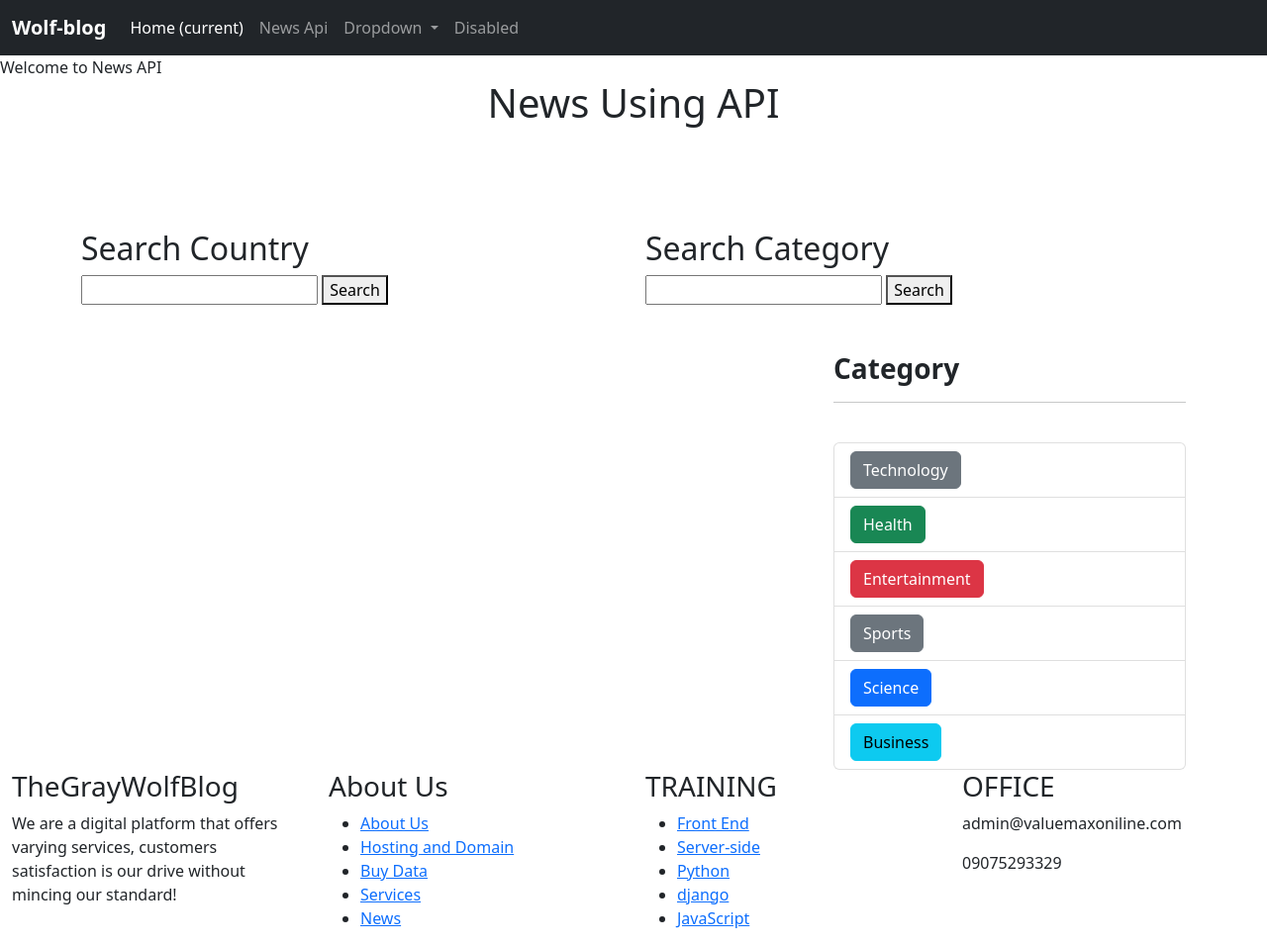
After one commit to thegraywolf123/my-first-Django-Blog-application, a Django app: page /home/ in a window 1280 px wide. The commit adds this page. Shown: the whole page at 99% size. Run offline with Django 4.2, Linux system fonts and the light colour scheme; data that the repository does not hold is empty.

Commit message:
updated css

```diff
--- a/blogapp/urls.py
+++ b/blogapp/urls.py
@@ -1,5 +1,5 @@
-from xml.dom.minidom import Document
-from django.urls import path
+from django.urls import path, include
+# from .views import index, home_api, post_single
 from .import views
 from blogproject.settings import DEBUG, STATIC_URL, STATICFILES_DIR, MEDIA_URL,MEDIA_ROOT
 from django.conf import settings
@@ -10,9 +10,11 @@ app_name = 'blog'
 
 urlpatterns = [
 
-    path('', views.home, name='homepage'),
-    path('<slug:post>/', views.post_single, name='post_single'),
+    path('', views.index, name ='index'),
+    path('home/', views.home,name = 'home'),
+    path('<slug:post>/', views.post_single, name ='post_single'),
 ]
+
 if DEBUG:
     urlpatterns += static(STATIC_URL, document_root = STATICFILES_DIR)
     urlpatterns += static(MEDIA_URL, document_root = MEDIA_ROOT )
--- a/blogapp/views.py
+++ b/blogapp/views.py
@@ -1,13 +1,34 @@
+from unicodedata import category
+from urllib import response
 from django.shortcuts import render, get_object_or_404
 from .models import Post
+import requests
+import json
+API_KEY ='0e9468e8f6364465befd5ed4809bd80a'
 
 # Create your views here.
 
-def home(request):
+def index(request):
     # all_posts = Post.newmanager.all()
     all_posts = Post.objects.all()
-    return render(request,'index.html',{'posts' : all_posts })
+    return render(request,'index.html', {'posts' : all_posts })
 
 def post_single(request, post):
     post = get_object_or_404(Post, slug=post, status='published')
     return render(request, 'single.html', {'post': post})
+
+def home(request):
+    country = request.GET.get('country')
+    category = request.GET.get('category')
+
+    if country:
+        url = f'https://newsapi.org/v2/top-headlines?country={country}&apiKey={API_KEY}'
+        response = requests.get(url)
+        data = response.json()
+        articles = data ['articles']
+    else:
+        url =f'https://newsapi.org/v2/top-headlines?category={category}&apiKey={API_KEY}'
+        response = requests.get(url)
+        data = response.json()
+        articles = data ['articles']
+    return render(request, 'home.html',{'articles':articles})
--- a/blogproject/settings.py
+++ b/blogproject/settings.py
@@ -56,7 +56,7 @@ ROOT_URLCONF = 'blogproject.urls'
 TEMPLATES = [
     {
         'BACKEND': 'django.template.backends.django.DjangoTemplates',
-        'DIRS': [os.path.join(BASE_DIR, 'templates')],
+        'DIRS': [os.path.join(BASE_DIR, "templates")],
         'APP_DIRS': True,
         'OPTIONS': {
             'context_processors': [
--- a/templates/base.html
+++ b/templates/base.html
@@ -22,10 +22,10 @@
           <div class="collapse navbar-collapse" id="navbarSupportedContent">
             <ul class="navbar-nav me-auto mb-2 mb-lg-0" >
               <li class="nav-item">
-                <a class="nav-link active" aria-current="page" href="http://127.0.0.1:8000/">Home <span class="sr-only">(current)</span></a>
+                <a class="nav-link active" aria-current="page" href="http://127.0.0.1:9006/">Home <span class="sr-only">(current)</span></a>
               </li>
               <li class="nav-item">
-                <a class="nav-link" href="#">Link</a>
+                <a class="nav-link" href="{% url 'home' %}" target="_blank">News Api</a>
               </li>
               <li class="nav-item dropdown">
                 <a class="nav-link dropdown-toggle" href="#" role="button" data-bs-toggle="dropdown" aria-expanded="false">
--- /dev/null
+++ b/templates/home.html
@@ -0,0 +1,90 @@
+{% extends "base.html" %}
+
+{% block content %}
+
+{% block title %}
+Welcome to News API
+{% endblock %}
+
+
+    <h1 class="text-center">News Using API</h1>
+    <br>
+    <br>
+    <br>
+    <br>
+<div class="container">
+    <div class="row">
+        <div class="col">
+            <h2>Search Country</h2>
+
+    <form action="" method="get">
+        <input type="text" name="country">
+        <button type="submit" value="Search">Search</button>
+    </form>
+        </div>
+        <div class="col">
+            <h2>Search Category</h2>
+
+            <form action="" method="get">
+                <input type="text" name="category">
+                <button type="submit" value="Search">Search</button>
+            </form>
+        </div>
+    </div>
+
+</div>
+
+
+
+
+
+
+
+
+
+    <div class="container">
+        <div class="row">
+            <div class="col-md-8">
+                {% for i in articles %}
+
+                    <div class="card rounded shadow-lg m-2" style="width: 25rem;">
+                        <img src="{{ i.urlToImage }}" class="card-img-top" alt="...">
+                        <div class="card-body">
+                        <p class="card-text">{{ i.author }}</p>
+                        <h5 class="card-title">{{ i.title }}</h5>
+                        <p class="card-title">{{ i.source.name }}</p>
+                        <p class="card-text">{{ i.description }}</p>
+                        <hr>
+                        <small>date: {{ i.publishedAt }}</small>
+                        <a href="{{ i.url }}" target="_blank" class="btn btn-success m-1">See News</a>
+                        </div>
+                    </div>
+
+                  {% endfor %}
+            </div>
+            <br>
+            <br>
+            <div class="col-md-4">
+                <br>
+                <br>
+                <h3><b>Category</b></h3>
+                <hr>
+                <br>
+                <ul class="list-group">
+                    <li class="list-group-item"><a class="btn btn-secondary" href="{% url 'home' %}?category=technology">Technology</a></li>
+                    <li class="list-group-item"><a class="btn btn-success" href="{% url 'home' %}?category=health">Health</a></li>
+                    <li class="list-group-item"><a class="btn btn-danger" href="{% url 'home' %}?category=Entertainment">Entertainment</a></li>
+                    <li class="list-group-item"><a class="btn btn-secondary" href="{% url 'home' %}?category=Sports">Sports</a></li>
+                    <li class="list-group-item"><a class="btn btn-primary" href="{% url 'home' %}?category=Science">Science</a></li>
+                    <li class="list-group-item"><a class="btn btn-info" href="{% url 'home' %}?category=Business">Business</a></li>
+                </ul>
+            </div>
+
+        </div>
+    </div>
+
+
+{% include 'footer.html' %}
+
+
+    {% endblock %}
--- a/templates/single.html
+++ b/templates/single.html
@@ -21,7 +21,7 @@ Welcome to Single
 <br>
     <div class="container">
 
-      <div class="row ">
+      <div class="row pt-5">
       <div class="col-md-8" id="sam">
           <div  id="ric">
            <div class="col-12"><h3>{{ post.title }}</h3></div>
@@ -29,7 +29,7 @@ Welcome to Single
 
 
            <img src="{{ post.image.url }}" alt="show please" width="100%"> <br> <br>
-           <div class="col-12"><p>{{ post.content }}</p></div>
+           <div class="col-12"><p>{{ post.content|safe}}</p></div>
               <i>{{ post.author }}</i> <br>
               {{ post.publish }} <br><br>
           </div>
```
Also changed, not shown: db.sqlite3, media/AA14OaTo.jfif (added).
